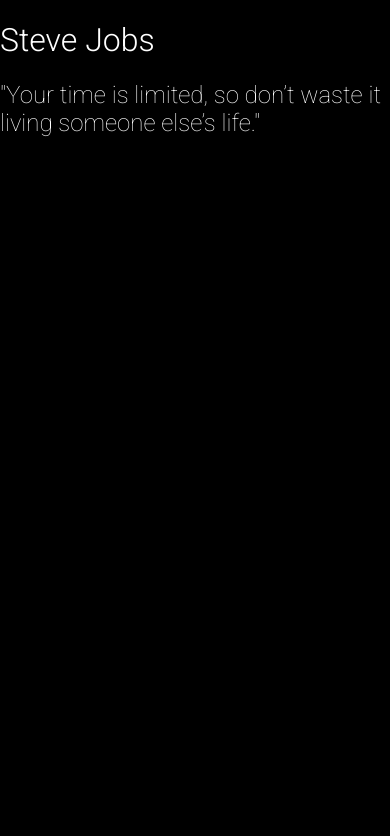
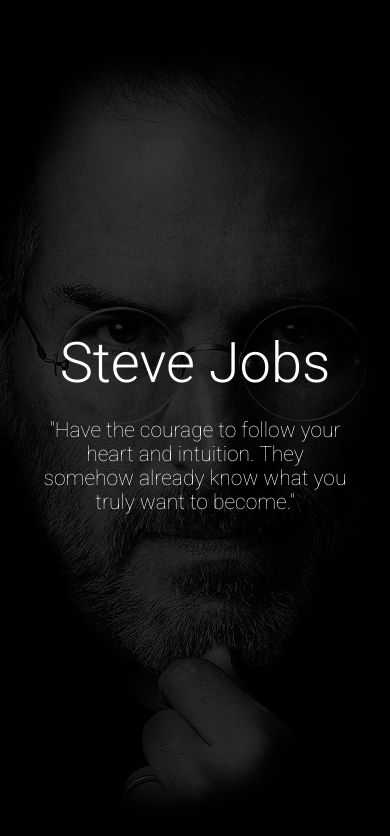
Before and after one commit to jaravad/Jobs-Tribute-Page, a plain HTML site: page index.html in a window 390 px wide. Drawn offline with Linux system fonts and the light colour scheme.

Commit message:
hero section finished

```diff
--- a/css/styles.css
+++ b/css/styles.css
@@ -17,8 +17,72 @@ body {
 
 h1 {
   font-weight: 300;
+  text-align: center;
+  font-size: 8em;
+  margin: 0;
+  margin-bottom: 0.4em;
 }
 
 h2 {
   font-weight: 100;
+  width: 90%;
+  margin: 0 auto;
+  text-align: center;
+  font-size: 3em;
 }
+
+.container {
+  width: 90%;
+  margin: 0 auto;
+}
+
+.hero-section {
+  height: 100vh;
+  display: flex;
+  justify-content: space-between;
+  align-items: center;
+}
+
+.hero-text {
+  padding-right: 4em;
+  font-size: 10px;
+}
+
+#image {
+  height: 100vh;
+}
+
+@media (max-width: 900px) {
+  .hero-text {
+    font-size: 8px;
+    width: 60%;
+  }
+
+  #img-div {
+    width: 40%;
+  }
+}
+
+@media (max-width: 450px) {
+  #img-div {
+    display: none;
+  }
+
+  .hero-section {
+    width: 100%;
+    background-image: linear-gradient(rgba(0, 0, 0, 0.8), rgba(0, 0, 0, 0.8)),
+      url("/images/steve.jpg");
+    background-position: center;
+    background-size: cover;
+  }
+
+  .hero-text {
+    font-size: 7px;
+    width: 100%;
+    padding: 0;
+  }
+
+  h2 {
+    width: 80%;
+  }
+}
--- a/index.html
+++ b/index.html
@@ -14,8 +14,17 @@
   </head>
   <body id="main">
     <header></header>
-    <h1>Steve Jobs</h1>
-    <h2 id="quote"></h2>
-    <script src="/script.js"></script>
+    <section class="hero-section container">
+      <div class="hero-text">
+        <h1 id="title">Steve Jobs</h1>
+        <h2 id="quote"></h2>
+        <script src="./script.js"></script>
+      </div>
+
+      <div id="img-div">
+        <img src="./images/steve.jpg" alt="Steve Jobs" id="image" />
+      </div>
+    </section>
+    <script src="https://cdn.freecodecamp.org/testable-projects-fcc/v1/bundle.js"></script>
   </body>
 </html>
--- a/script.js
+++ b/script.js
@@ -14,4 +14,4 @@ quotes = [
 
 document
   .getElementById("quote")
-  .appendChild(document.createTextNode('"' + quotes[1] + '"'));
+  .appendChild(document.createTextNode('"' + quotes[3] + '"'));
```
Also changed, not shown: images/steve.jpg (added).
